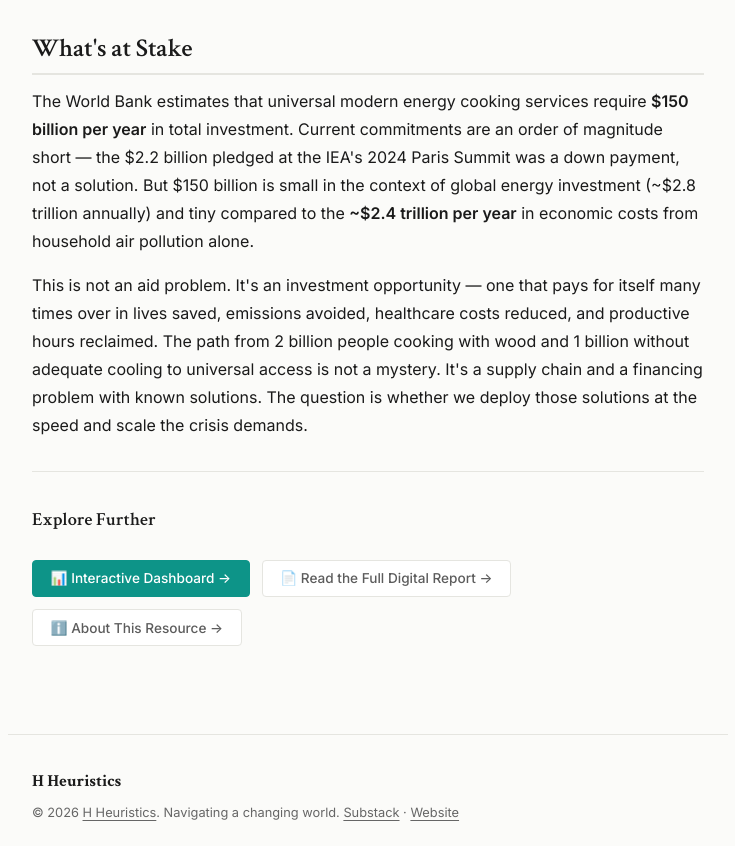
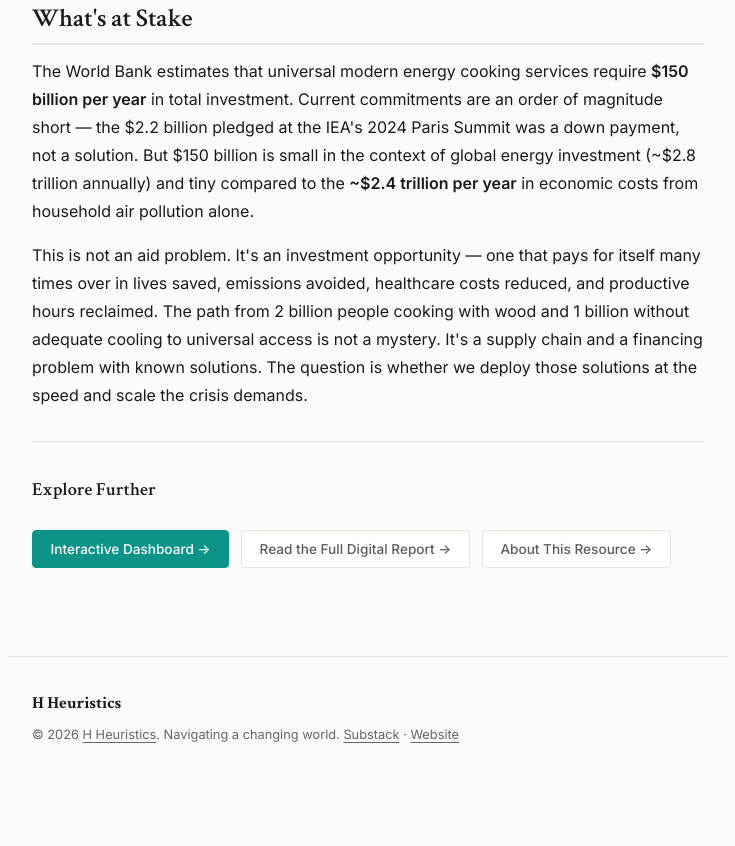
Before and after one commit to Hunterhghs/Electric-cooking-and-Portable-AC-resource, a plain HTML site: page index.html in a window 1280 px wide. Shown: the part 4421-5267 px from the top of the page, without its empty margins (272-1007 px from the left). After the commit the page ends 5215 px from the top, so only its background shows below. Drawn offline with nearby package versions, Linux system fonts and the light colour scheme.

Commit message:
Remove all emojis from website design

```diff
--- a/index.html
+++ b/index.html
@@ -305,11 +305,11 @@ button:focus:not(:focus-visible),a:focus:not(:focus-visible){outline:none}
 
       <div class="cycle-comparison">
         <div class="cycle-box vicious">
-          <h4>🔴 The Vicious Cycle (Current Trajectory)</h4>
+          <h4>The Vicious Cycle (Current Trajectory)</h4>
           <p>Rising temperatures → more AC demand → more electricity consumption (mostly fossil-fueled in developing markets) → more HFC leakage from poorly maintained units → more warming → even more AC demand. Meanwhile, biomass cooking continues to pump black carbon into the atmosphere, accelerating near-term warming and driving deforestation that removes a critical carbon sink.</p>
         </div>
         <div class="cycle-box virtuous">
-          <h4>🟢 The Virtuous Cycle (What's Possible)</h4>
+          <h4>The Virtuous Cycle (What's Possible)</h4>
           <p>Efficient electric cooking replaces biomass → black carbon emissions plummet → cleaner air, fewer deaths. Efficient cooling powered by renewables replaces inefficient fossil-dependent AC → lower refrigerant emissions → less warming → lower cooling demand overall. Affordable solar powers both. Households save money, time, and lives. The cycle reinforces itself in the right direction.</p>
         </div>
       </div>
@@ -350,9 +350,9 @@ button:focus:not(:focus-visible),a:focus:not(:focus-visible){outline:none}
     <hr class="overview-divider">
     <p style="font-family:'Crimson Text',Georgia,serif;font-size:1.15rem;font-weight:600;margin-bottom:.75rem">Explore Further</p>
     <div class="overview-cta">
-      <button class="overview-cta-btn primary" onclick="document.querySelector('.nav-tab[data-view=dashboard]').click()">📊 Interactive Dashboard →</button>
-      <button class="overview-cta-btn" onclick="document.querySelector('.nav-tab[data-view=report]').click()">📄 Read the Full Digital Report →</button>
-      <button class="overview-cta-btn" onclick="document.querySelector('.nav-tab[data-view=informational]').click()">ℹ️ About This Resource →</button>
+      <button class="overview-cta-btn primary" onclick="document.querySelector('.nav-tab[data-view=dashboard]').click()">Interactive Dashboard →</button>
+      <button class="overview-cta-btn" onclick="document.querySelector('.nav-tab[data-view=report]').click()">Read the Full Digital Report →</button>
+      <button class="overview-cta-btn" onclick="document.querySelector('.nav-tab[data-view=informational]').click()">About This Resource →</button>
     </div>
   </div>
 </section>
```
